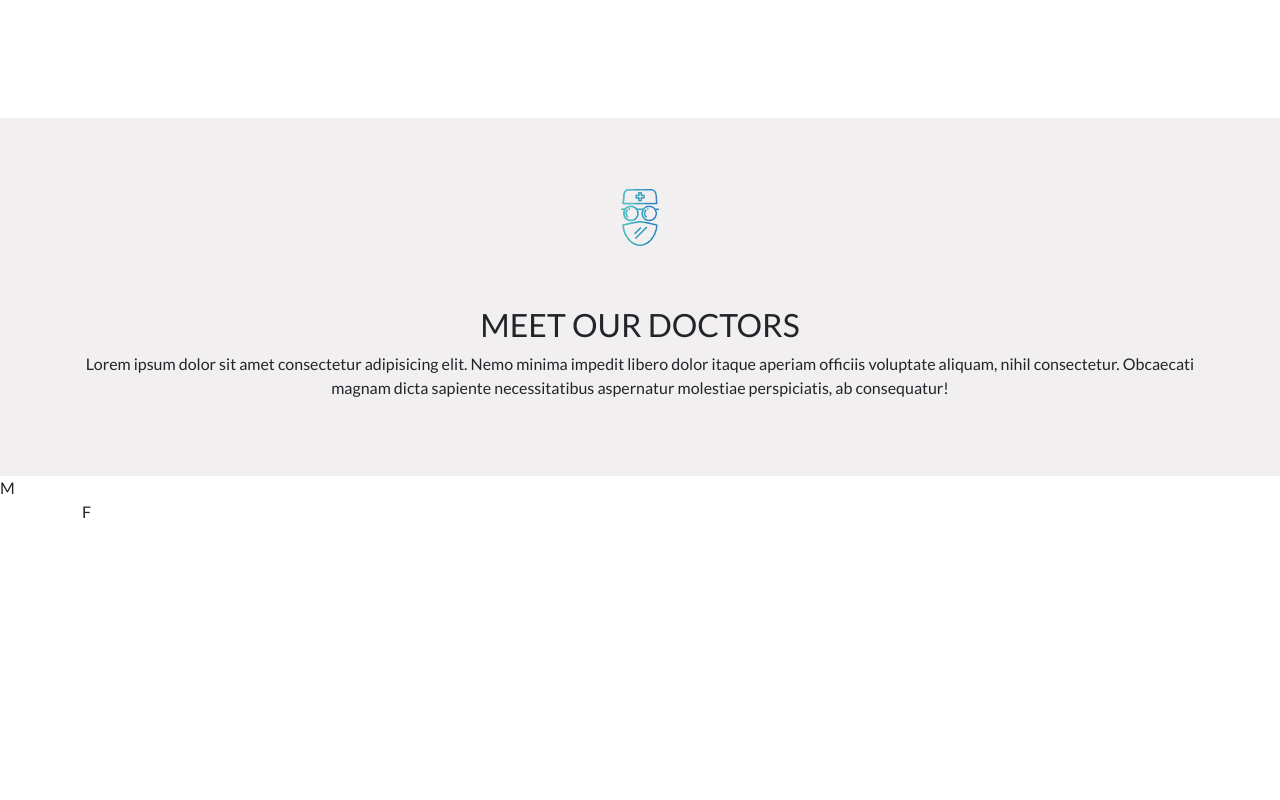
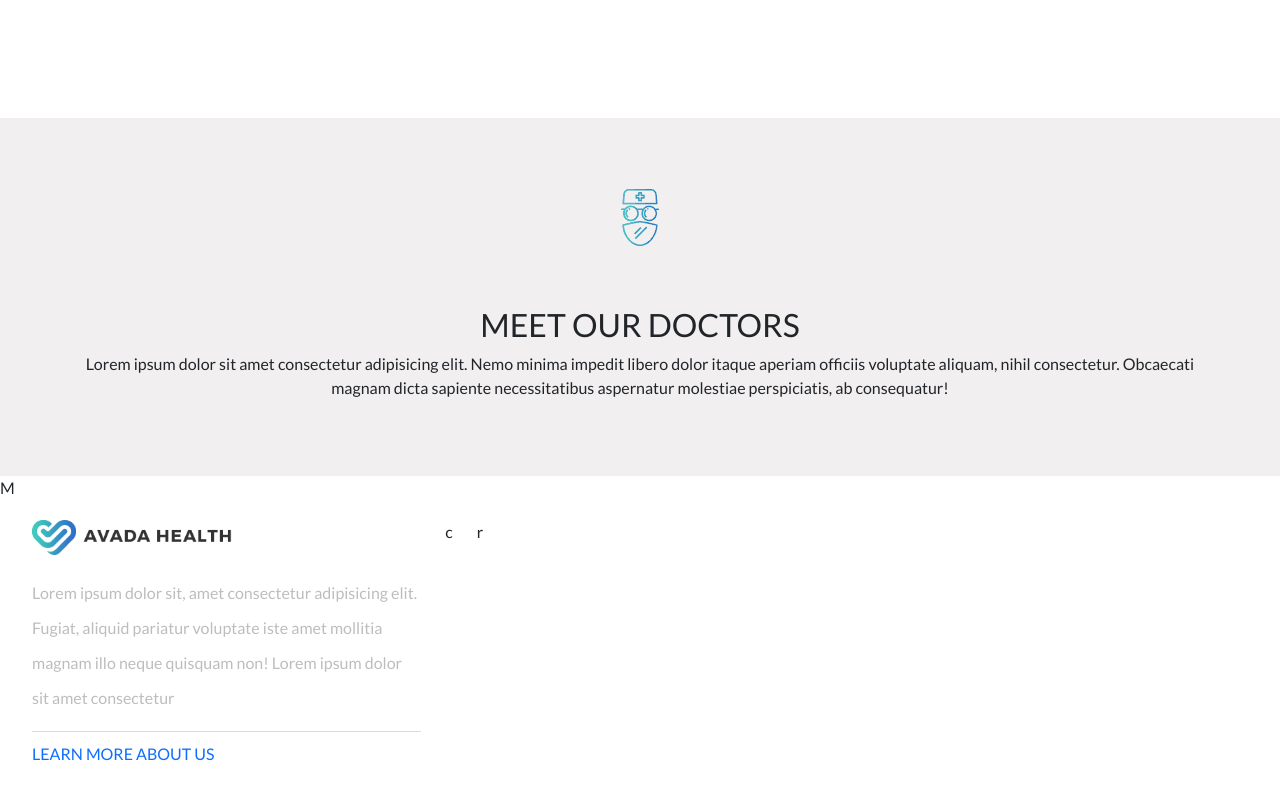
Before and after one commit to Clipper4rancione/proj-html-vuejs, a Vue app: page / in a window 1280 px wide. Shown: the part 1579-2379 px from the top of the page. Before the commit the page ends 2103 px from the top, so only its background shows below. Built offline with nearby package versions, Linux system fonts and the light colour scheme; a small style sheet from the web is missing.

Commit message:
[add] 3 sect and fillet left

```diff
--- a/src/components/AppFooter.vue
+++ b/src/components/AppFooter.vue
@@ -6,31 +6,90 @@ export default {
 
 <template>
     <footer>
-        <div class="container">
-
+        <div class="f-wrapper">
+            <div class="container-fluid">
+                <div class="row">
+                    <div class="col-4 left-section">
                     <!-- Left Section -->
                     <!-- Logo -->
+                    <img src="../assets/img/medical_logo_1x_dark.png" alt="">
                     <!-- Paragraph -->
+                    <div class="text-area">
+                        <p>Lorem ipsum dolor sit, amet consectetur adipisicing elit. Fugiat, aliquid pariatur voluptate iste amet mollitia magnam illo neque quisquam non! Lorem ipsum dolor sit amet consectetur </p>
+                    </div>
+
+                    <div class="link-area">
+                        <a href="#" class="d-block">LEARN MORE ABOUT US</a>
                         <!-- Socials -->
+                        <i class="fa-brands fa-square-facebook fb"></i>
+                        <i class="fa-brands fa-square-twitter tw"></i>
+                        <i class="fa-brands fa-square-youtube yt"></i>
+                        <i class="fa-brands fa-square-instagram ig"></i>
+                    </div>
+
                     <!-- /Left Section -->
+                    </div>
+
 
                     <!-- Center Section -->
+                    <div class="col-auto center-section">
+                        c
                         <!-- h2 -->
                         <!-- List -->
+                    </div>
                     <!-- /Center Section -->
 
                     <!-- Right Section -->
+                    <div class="col-auto right-section">
+                        r
                         <!-- h2 -->
                         <!-- List -->
                         <!-- Button CTA -->
+                    </div>
                     <!-- /Right Section -->
-            F
                 </div>
+            </div>
+
+
+        </div>
+
     </footer>
 
 </template>
 
 
 <style lang="scss" scoped>
+    .f-wrapper {
+        padding: 20px;
+        display: flex;
 
+        .left-section {
+
+            img{
+                width: 200px;
+            }
+
+            .text-area{
+                border-bottom: 1px solid #dbdbdb;
+
+                p{
+
+                    margin-top: 20px;
+                    line-height: 35px;
+                    color: #bebdbd;
+
+                }
+            }
+            .link-area{
+                margin-top: 10px;
+
+                i{
+                    cursor: pointer;
+                    font-size: 2rem;
+                    margin-top: 35px;
+                    margin-right: 15px;
+                }
+            }
+        }
+    }
 </style>
```
Lines whose indentation alone changed are shown as unchanged.
